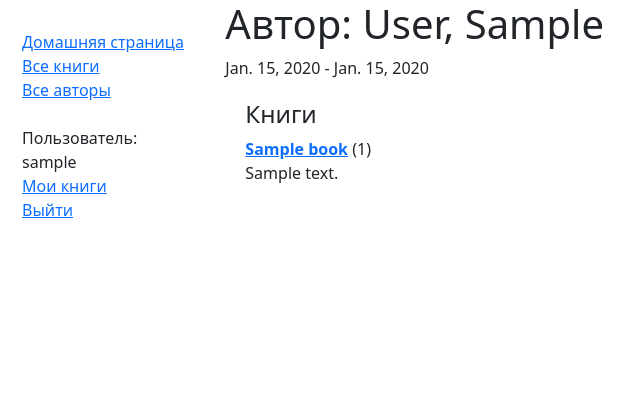
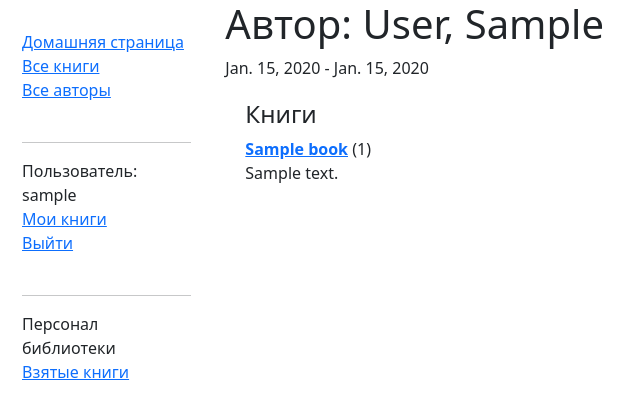
Before and after one commit to aneroid11/EduCatalog, a Django app: page /catalog/author/1 in a window 1280 px wide. Shown: the top 419 px of the page, without its empty margins (0-643 px from the left). Run offline with Django 4.2, Linux system fonts and the light colour scheme; a user stored in the database is signed in; tables that the repository leaves empty hold one stand-in row (values such as "Sample post").

Commit message:
show staff info

```diff
--- a/catalog/templates/catalog/base_generic.html
+++ b/catalog/templates/catalog/base_generic.html
@@ -20,11 +20,16 @@
                         <li><a href="{% url 'index' %}">Домашняя страница</a></li>
                         <li><a href="{% url 'books' %}">Все книги</a></li>
                         <li><a href="{% url 'authors' %}">Все авторы</a></li>
-                        <br>
+                        <br><hr>
                         {% if user.is_authenticated %}
                             <li>Пользователь: {{ user.get_username }}</li>
                             <li><a href="{% url 'my-borrowed' %}">Мои книги</a></li>
                             <li><a href="{% url 'logout' %}?next={{ request.path }}">Выйти</a></li>
+                            {% if perms.catalog.can_mark_returned %}
+                                <br><hr>
+                                <li>Персонал библиотеки</li>
+                                <li><a href="{% url 'all-borrowed' %}">Взятые книги</a></li>
+                            {% endif %}
                         {% else %}
                             <li><a href="{% url 'login' %}?next={{ request.path }}">Войти</a></li>
                         {% endif %}
```
